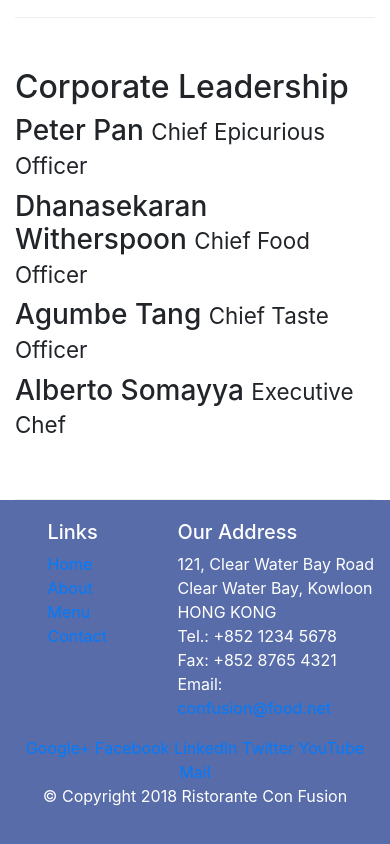
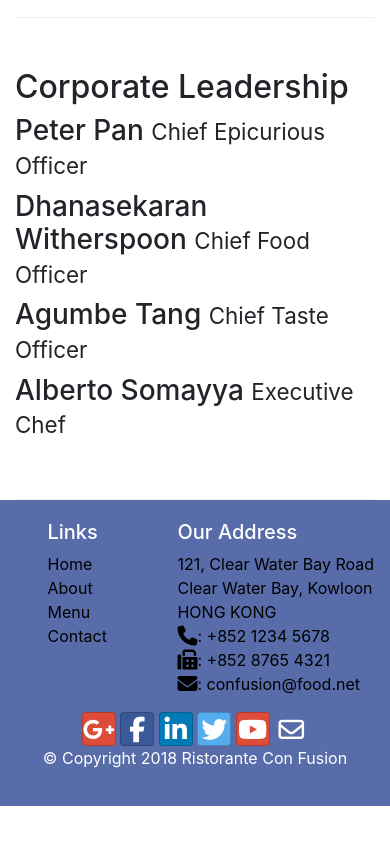
Before and after one commit to linkevin281/Full-Stack-Web-Dev-with-React-University-of-Hong-Kong, a website: page Front-End-UI-Bootstrap/Assignment1/aboutus.html in a window 390 px wide. Shown: the part 1033-1877 px from the top of the page. After the commit the page ends 1839 px from the top, so only its background shows below. Drawn offline with nearby package versions, Linux system fonts and the light colour scheme.

Commit message:
Add icons and recolor footer

```diff
--- a/Front-End-UI-Bootstrap/Assignment1/aboutus.html
+++ b/Front-End-UI-Bootstrap/Assignment1/aboutus.html
@@ -7,6 +7,8 @@
     <meta http-equiv="x-ua-compatible" content="ie=edge">
 
     <link rel="stylesheet" href="node_modules/bootstrap/dist/css/bootstrap.min.css">
+    <link rel="stylesheet" href="../node_modules/font-awesome/css/font-awesome.css">
+    <link rel="stylesheet" href="../node_modules/bootstrap-social/bootstrap-social.css">
     <link rel="stylesheet" href="../css/styles.css">
     <title>Ristorante Con Fusion: About Us</title>
 
@@ -21,10 +23,10 @@
             <a class="navbar-brand mr-auto" href="../BootstrapPractice/index.html">Ristorante Con Fusion</a>
             <div class="collapse navbar-collapse" id="Navbar">
                 <ul class="navbar-nav mr-auto">
-                    <li class="nav-item"><a class="nav-link" href="../BootstrapPractice/index.html">Home</a></li>
-                    <li class="nav-item active"><a class="nav-link" href="../Assignment1/aboutus.html">About</a></li>
-                    <li class="nav-item"><a class="nav-link" href="#">Menu</a></li>
-                    <li class="nav-item"><a class="nav-link" href="#">Contact</a></li>
+                    <li class="nav-item"><a class="nav-link" href="../BootstrapPractice/index.html"><span class="fa fa-home fa-lg"></span> Home</a></li>
+                    <li class="nav-item active"><a class="nav-link" href="#"><span class="fa fa-info fa-lg"></span> About</a></li>
+                    <li class="nav-item"><a class="nav-link" href="#"><span class="fa fa-list fa-lg"></span> Menu</a></li>
+                    <li class="nav-item"><a class="nav-link" href="#"><span class="fa fa-address-card fa-lg"></span> Contact</a></li>
                 </ul>
             </div>
         </div>
@@ -82,40 +84,40 @@
     <footer class="footer">
         <div class="container">
             <div class="row">
-                <div class="col-4 offset-1 col-sm-2">
+                <div class="col-4 offset-1 col-sm-2"> <!-- xs: 4, sm+: 2-->
                     <h5>Links</h5>
                     <ul class="list-unstyled">
-                        <li><a href="../BootstrapPractice/index.html">Home</a></li>
-                        <li><a href="#">About</a></li>
-                        <li><a href="#">Menu</a></li>
-                        <li><a href="#">Contact</a></li>
+                        <li><a id="footer-text" href="#">Home</a></li>
+                        <li><a id="footer-text" href="../Assignment1/aboutus.html">About</a></li>
+                        <li><a id="footer-text" href="#">Menu</a></li>
+                        <li><a id="footer-text" href="#">Contact</a></li>
                     </ul>
                 </div>
-                <div class="col-7 col-sm-5">
+                <div class="col-7 col-sm-5"> <!-- xs: 7, sm+ 5-->
                     <h5>Our Address</h5>
-                    <address>
+                    <address id="footer-text">
 		              121, Clear Water Bay Road<br>
 		              Clear Water Bay, Kowloon<br>
 		              HONG KONG<br>
-		              Tel.: +852 1234 5678<br>
-		              Fax: +852 8765 4321<br>
-		              Email: <a href="mailto:confusion@food.net">confusion@food.net</a>
+		              <i class="fa fa-phone fa-lg"></i>: +852 1234 5678<br>
+		              <i class="fa fa-fax fa-lg"></i>: +852 8765 4321<br>
+		              <i class="fa fa-envelope fa-lg"></i>: <a id="footer-text" href="mailto:confusion@food.net">confusion@food.net</a>
 		           </address>
                 </div>
-                <div class="col-12 col-sm-4 align-self-center">
+                <div class="col-12 col-sm-4 align-self-center"> <!-- will stack this below previous for xs but will be in line for sm+-->
                     <div class="text-center">
-                        <a href="http://google.com/+">Google+</a>
-                        <a href="http://www.facebook.com/profile.php?id=">Facebook</a>
-                        <a href="http://www.linkedin.com/in/">LinkedIn</a>
-                        <a href="http://twitter.com/">Twitter</a>
-                        <a href="http://youtube.com/">YouTube</a>
-                        <a href="mailto:">Mail</a>
+                        <a class="btn btn-social-icon btn-google" href="http://google.com/+"><i class="fa fa-google-plus fa-lg" id="social-media"></i></a>
+                        <a class="btn btn-social-icon btn-facebook" href="http://www.facebook.com/profile.php?id="><i class="fa fa-facebook fa-lg" id="social-media"></i></a>
+                        <a class="btn btn-social-icon btn-linkedin" href="http://www.linkedin.com/in/"><i class="fa fa-linkedin fa-lg" id="social-media"></i></a>
+                        <a class="btn btn-social-icon btn-twitter" href="http://twitter.com/"><i class="fa fa-twitter fa-lg" id="social-media"></i></a>
+                        <a class="btn btn-social-icon btn-google" href="http://youtube.com/"><i class="fa fa-youtube fa-lg" id="social-media"></i></a>
+                        <a class="btn btn-social-icon" href="mailto:"><i class="fa fa-envelope-o fa-lg" id="social-media"></i></a>
                     </div>
                 </div>
            </div>
            <div class="row justify-content-center">
-                <div class="col-auto">
-                    <p>© Copyright 2018 Ristorante Con Fusion</p>
+                <div class="col-auto"> <!-- will occupy columns based on content size-->
+                    <p id="social-media">© Copyright 2018 Ristorante Con Fusion</p>
                 </div>
            </div>
         </div>
--- a/Front-End-UI-Bootstrap/css/styles.css
+++ b/Front-End-UI-Bootstrap/css/styles.css
@@ -42,6 +42,15 @@
 .breadcrumb {
     border-radius: 30px 30px 30px 30px;
 }
+
+#social-media {
+    color: white;
+}
+
+#footer-text {
+    color: black;
+}
+
 /*
 1B264F
 274690
--- a/Front-End-UI-Bootstrap/package.json
+++ b/Front-End-UI-Bootstrap/package.json
@@ -11,6 +11,8 @@
   "author": "",
   "license": "ISC",
   "dependencies": {
+    "bootstrap-social": "^5.1.1",
+    "font-awesome": "^4.7.0",
     "lite-server": "^2.6.1"
   }
 }
```
Also changed, not shown: Front-End-UI-Bootstrap/BootstrapPractice/index.html (+21 -19 lines), 1 other file.
